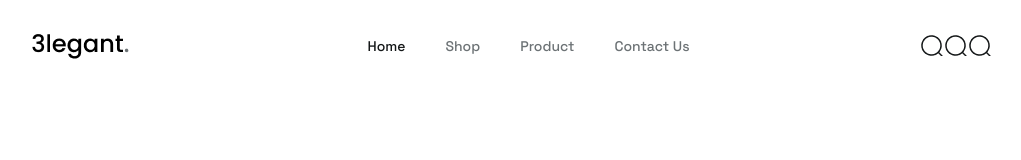
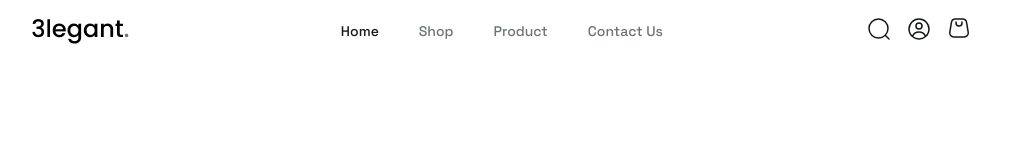
Before and after one commit to Nguyenthimung2906/training, a plain HTML site: page exercise01_nav/index.html in a window 1280 px wide. Shown: the whole page, without its empty margins (128-1149 px from the left). Drawn offline with Linux system fonts and the light colour scheme.

Commit message:
fix header

```diff
--- a/exercise01_nav/index.html
+++ b/exercise01_nav/index.html
@@ -4,48 +4,50 @@
     <meta charset="UTF-8" />
     <meta name="viewport" content="width=device-width, initial-scale=1.0" />
     <title>Navigation Assignment</title>
-    <link rel="stylesheet" href="./styles.css" />
+    <link rel="stylesheet" type="text/css" href="./styles.css" />
   </head>
   <body>
     <div class="wrap">
       <div class="header">
         <h1 class="logo">
-          <a href="#" class="link">
-            <img src="./img/logo.png" alt="3legant." class="logo-img" />
+          <a href="#" class="logo_link">
+            <img src="img/img_logo.png" alt="3legant." class="logo_img" />
           </a>
         </h1>
         <nav class="nav">
-          <ul class="list">
-            <li class="item">
-              <a href="#" class="link">Home</a>
+          <ul class="nav_list">
+            <li class="nav_item">
+              <a href="#" class="nav_link">Home</a>
             </li>
-            <li class="item">
-              <a href="#" class="link">Shop</a>
+            <li class="nav_item">
+              <a href="#" class="nav_link">Shop</a>
             </li>
-            <li class="item">
-              <a href="#" class="link">Product</a>
+            <li class="nav_item">
+              <a href="#" class="nav_link">Product</a>
             </li>
-            <li class="item">
-              <a href="#" class="link">Contact Us</a>
+            <li class="nav_item">
+              <a href="#" class="nav_link">Contact Us</a>
             </li>
           </ul>
         </nav>
-        <div class="action">
+        <div class="header_action">
           <div class="search">
             <button type="button">
-              <span class="icon icon-search"></span>
+              <img src="img/img_search.svg" alt="" class="icon icon_search">
             </button>
           </div>
           <div class="user">
             <button type="button">
-              <span class="icon icon-user"></span>
+              <img src="img/img_user.svg" alt="" class="icon icon_user">
             </button>
           </div>
           <div class="cart">
             <button type="button">
-              <span class="icon icon-cart"></span>
+              <img src="img/img_cart.svg" alt="" class="icon icon_cart">
             </button>
-            <span class="number"></span>
+            <span class="cart_number">
+              <a href="#" class="cart_link">2</a>
+            </span>
           </div>
         </div>
       </div>
--- a/exercise01_nav/styles.css
+++ b/exercise01_nav/styles.css
@@ -19,6 +19,10 @@
   font-weight: 600;
   font-style: normal;
   src: url(font/SpaceGrotesk-SemiBold.ttf);
+}
+
+* {
+  box-sizing: border-box;
 }
 
 html,
@@ -77,15 +81,63 @@ input {
   display: flex;
   align-items: center;
   justify-content: space-between;
-  height: 60px;
+  /* height: 60px; */
   padding: 16px 160px;
 }
 
-.nav .list {
+.logo {
+  flex: 0 0 105px;
+  height: 24px;
+}
+
+/* .logo_img {
+  display: inline-block;
+  width: 92.38%;
+  height: 96%;
+}
+
+.logo_link {
+  display: inline-block;
+  width: 92.38%;
+  height: 96%;
+} */
+
+
+/* nav */
+
+.nav_list {
   display: flex;
 }
 
-.action .icon {
+.nav_item {
+  display: flex;
+  align-items: center;
+}
+
+.nav_link {
+  display: inline-block;
+  color: var(--neutral-04100, #6c7275);
+  font-size: 14px;
+  font-weight: 500;
+  line-height: 24px;
+}
+
+.nav_item {
+  padding: 0px 20px;
+}
+
+.nav_item:first-child .nav_link {
+  color: var(--neutral-07100, #141718);
+}
+
+/* action */
+
+.header_action {
+  display: flex;
+  align-items: center;
+}
+
+.icon {
   display: inline-block;
   width: 24px;
   height: 24px;
@@ -93,35 +145,20 @@ input {
   background-repeat: no-repeat;
 }
 
-.header .action {
-  display: flex;
+.cart_number {
+  display: inline-block;
 }
 
-.nav .link {
-  color: var(--neutral-04100, #6c7275);
-  font-size: 14px;
-  font-weight: 500;
-  line-height: 24px;
+.cart_link {
+  display: inline-block;
+  color: var(--White, #FFF);
+  text-align: center;
+  font-size: 12px;
+  font-weight: 700;
+  line-height: 10px; /* 83.333% */
+  padding: 5px;
 }
 
-.header .logo {
-  flex: 0 0 105px;
-  height: 24px;
+.user {
+  padding: 0px 16px;
 }
-
-.nav .item {
-  padding: 0 20px;
-}
-
-.item:first-child .link {
-  color: var(--neutral-07100, #141718);
-}
-
-.icon-search {
-  background-position: ;
-}
-
-.icon-cart {
-  width: 50px;
-  height: 24px;
-}
```
Also changed, not shown: exercise01_nav/img/Icons.png (deleted), exercise01_nav/img/img_cart.svg (added), exercise01_nav/img/img_logo.png (renamed from exercise01_nav/img/logo.png), exercise01_nav/img/img_search.svg (added), exercise01_nav/img/img_user.svg (added), exercise01_nav/img/search/interface/outline/search 02.png (added), 2 other files.
